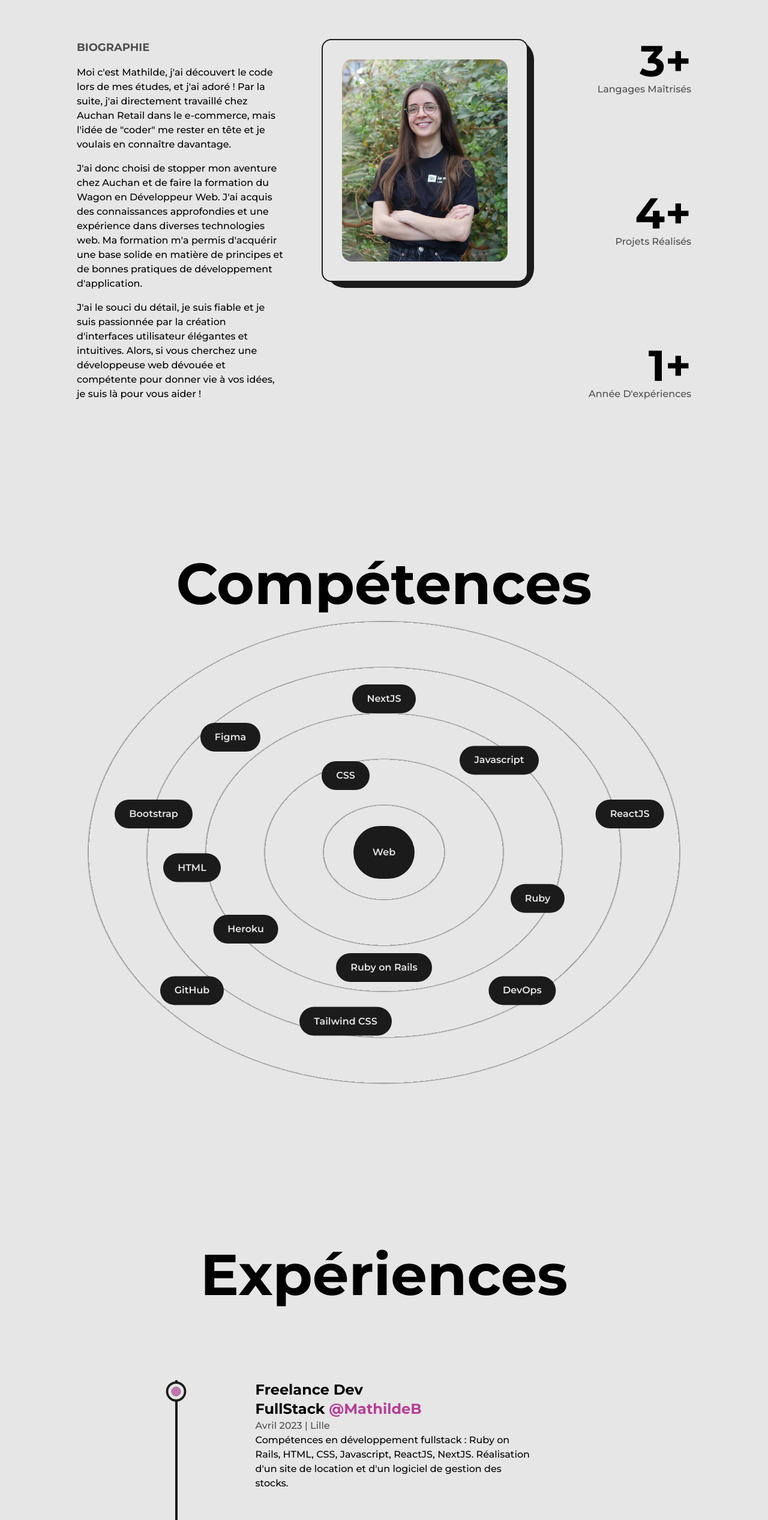
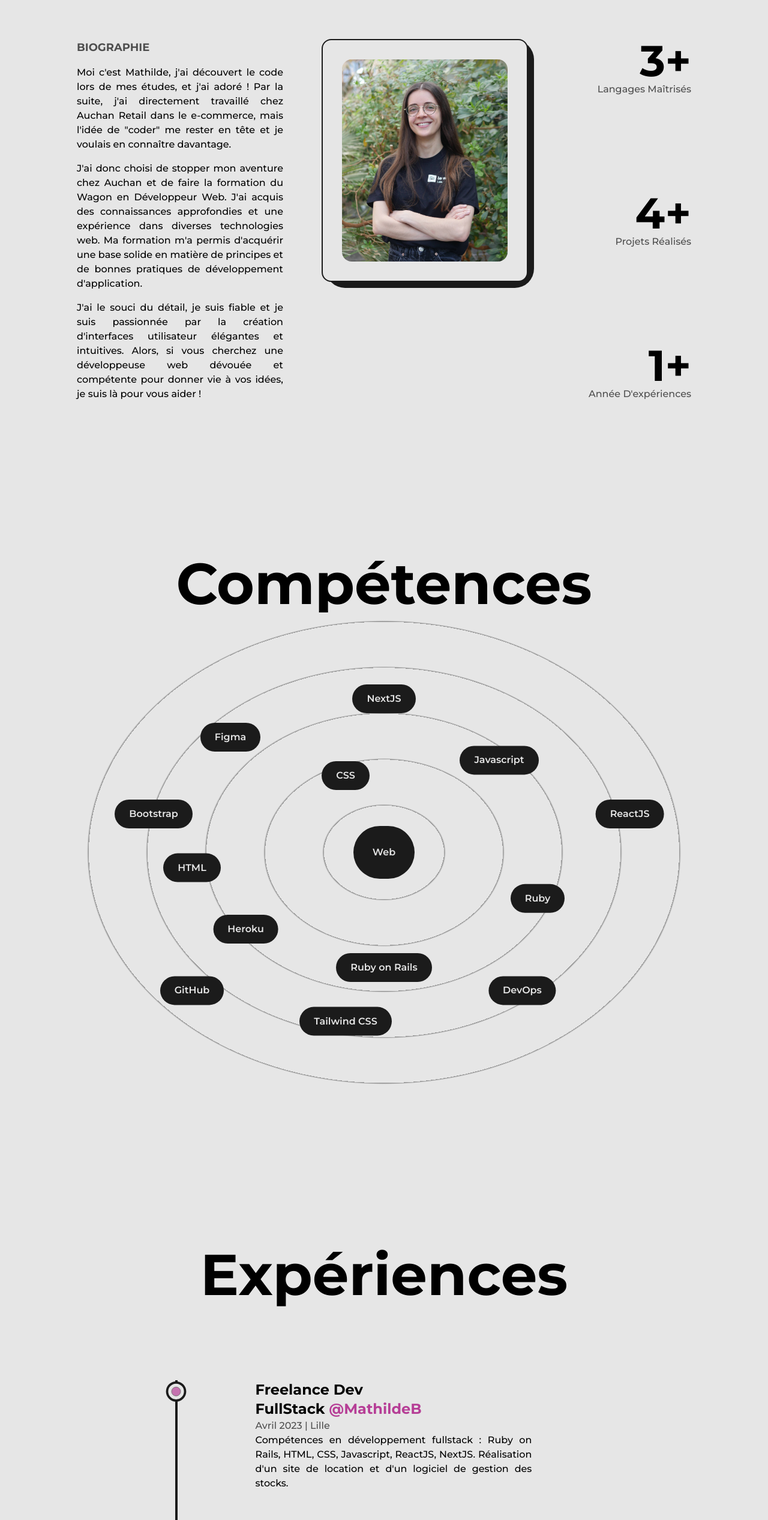
Before and after one commit to Mathouzalem/mbportfolio, a Next.js app in the folder next/: page /about in a window 1280 px wide. Shown: the part 263-2797 px from the top of the page at 60% size. Built offline with nearby package versions, Linux system fonts and the light colour scheme.

Commit message:
text-justify

```diff
--- a/next/src/components/Education.js
+++ b/next/src/components/Education.js
@@ -15,7 +15,7 @@ const Details = ({ type, time, place, info}) => {
         <span className='capitalize font-medium text-dark/75 dark:text-light/75 xs:text-sm'>
           {time} | {place}
         </span>
-        <p className='font-medium w-full md:text-sm'>
+        <p className='font-medium w-full md:text-sm text-justify'>
           {info}
         </p>
       </motion.div>
--- a/next/src/components/Experience.js
+++ b/next/src/components/Experience.js
@@ -15,7 +15,7 @@ const Details = ({position, company, companyLink, time, address, work}) => {
         <span className='capitalize font-medium text-dark/75 dark:text-light/75 xs:text-sm'>
           {time} | {address}
         </span>
-        <p className='font-medium w-full md:text-sm'>
+        <p className='font-medium w-full md:text-sm text-justify'>
           {work}
         </p>
       </motion.div>
--- a/next/src/pages/about.js
+++ b/next/src/pages/about.js
@@ -48,13 +48,13 @@ const about = () => {
           <div className='grid w-full grid-cols-8 gap-16 sm:gap-8'>
             <div className='col-span-3 flex flex-col items-start justify-start xl:col-span-4 md:order-2 md:col-span-8'>
               <h2 className='mb-4 text-lg font-bold uppercase text-dark/75 dark:text-light/75'>Biographie</h2>
-              <p className='font-medium'>
+              <p className='font-medium text-justify'>
                 Moi c&apos;est Mathilde, j&apos;ai découvert le code lors de mes études, et j&apos;ai adoré ! Par la suite, j&apos;ai directement travaillé chez Auchan Retail dans le e-commerce, mais l&apos;idée de &quot;coder&quot; me rester en tête et je voulais en connaître davantage.
               </p>
-              <p className='font-medium my-4'>
+              <p className='font-medium my-4 text-justify'>
                J&apos;ai donc choisi de stopper mon aventure chez Auchan et de faire la formation du Wagon en Développeur Web. J&apos;ai acquis des connaissances approfondies et une expérience dans diverses technologies web. Ma formation m&apos;a permis d&apos;acquérir une base solide en matière de principes et de bonnes pratiques de développement d&apos;application.
               </p>
-              <p className='font-medium'>
+              <p className='font-medium text-justify'>
                J&apos;ai le souci du détail, je suis fiable et je suis passionnée par la création d&apos;interfaces utilisateur élégantes et intuitives. Alors, si vous cherchez une développeuse web dévouée et compétente pour donner vie à vos idées, je suis là pour vous aider !
               </p>
             </div>
--- a/next/src/pages/index.js
+++ b/next/src/pages/index.js
@@ -26,7 +26,7 @@ export default function Home() {
             </div>
             <div className='w-1/2 flex flex-col items-center self-center lg:w-full lg:text-center'>
               <AnimatedText text="Bienvenue sur mon Portfolio !" className='!text-6xl !text-left xl:!text-5xl lg:!text-center lg:!text:6xl md:!text-5xl sm:!text:3xl'/>
-              <p className='my-4 text-base font-medium md:text-sm sm:text-xs'>
+              <p className='text-justify my-4 text-base font-medium md:text-sm sm:text-xs'>
                 Moi c&apos;est Mathilde, j&apos;ai 26 ans et je suis développeuse web Fullstack Ruby on Rails. Ce site est entièrement créé en ReactJS et NextJS car je souhaite les apprendre !
               </p>
               <div className='flex items-center self-start mt-2 lg:self-center'>
--- a/next/src/pages/projects.js
+++ b/next/src/pages/projects.js
@@ -20,7 +20,7 @@ const FeaturedProject = ({type, title, summary, img, link, github }) => {
         <Link href={link} target="_blank" className='hover:underline underline-offset-2 dark:hover:text-light'>
           <h2 className='my-2 w-full text-left text-4xl font-bold dark:text-light sm:text-sm'>{title}</h2>
         </Link>
-        <p className='my-2 font-medium text-dark dark:text-light'>{summary}</p>
+        <p className='my-2 font-medium text-dark dark:text-light text-justify'>{summary}</p>
         <div className='mt-2 flex items-center'>
           <Link href={github} target="_blank" className='w-10 dark:text-light'><GithubIcon /></Link>
           <Link href={link} target="_blank" className='ml-4 rounded-lg bg-dark text-light p-2 px-6 text-lg font-semibold dark:bg-light dark:text-dark sm:px-4 sm:text-base'>Voir le projet</Link>
@@ -47,7 +47,7 @@ const projects = () => {
               title="Panima"
               img={project1}
               summary="Création d'un logiciel de gestion de stock autonome pour les magasins autonomes avec Ruby on Rails. Le logiciel peut passer du mode autonome au mode manuel en un clic. En mode autonome, il choisi les produits à retirer du stock et ceux à ajouter, il passe également les commandes."
-              link="https://youtu.be/ruIwOTi_3NY"
+              link="https://www.youtube.com/watch?v=woZ3szFr-_I&ab_channel=LeWagon"
               github="https://github.com/galmier27/Panima"
               type="Projet Phare"
               />
```
